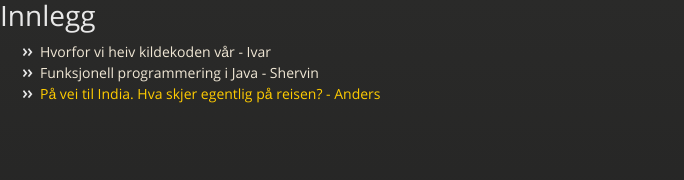
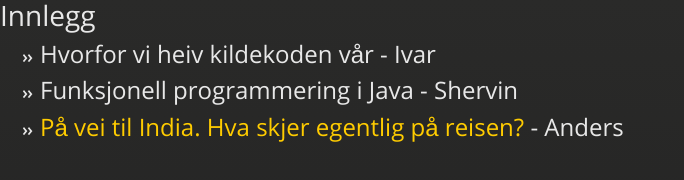
Before and after one commit to rossgard/rossgard.github.io, a plain HTML site: page index.html in a window 1280 px wide. Shown: the whole page, without its empty margins (0-684 px from the left). Drawn offline with nearby package versions, Linux system fonts and the light colour scheme.

Commit message:
Faggruppemøte 04.02.2016

```diff
--- a/index.html
+++ b/index.html
@@ -14,10 +14,10 @@
   <body>
   <h1>Innlegg</h1>
   <ul>
-    <li>Hvorfor vi heiv kildekoden vår - Ivar</li>
-    <li>Funksjonell programmering i Java - Shervin</li>
-    <li><a href="https://docs.google.com/a/webstep.no/presentation/d/14piCZjwBfJeUtCRj6uw-LvFI4kl4YMN6tp4uGSzDwXA/edit?usp=sharing_eid&ts=56b11b6b">
-    På vei til India. Hva skjer egentlig på reisen? - Anders</a></li>
+    <li><h2>Hvorfor vi heiv kildekoden vår - Ivar</h2></li>
+    <li><h2>Funksjonell programmering i Java - Shervin<h2></li>
+    <li><h2><a href="https://docs.google.com/a/webstep.no/presentation/d/14piCZjwBfJeUtCRj6uw-LvFI4kl4YMN6tp4uGSzDwXA/edit?usp=sharing_eid&ts=56b11b6b">
+    På vei til India. Hva skjer egentlig på reisen?</a> - Anders</h2></li>
   </ul>
   </body>
 </html>
```
